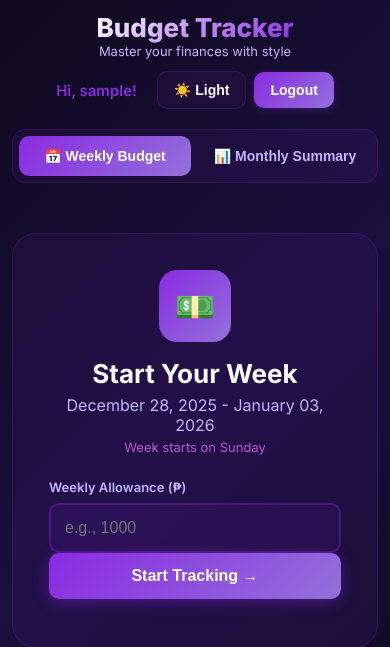
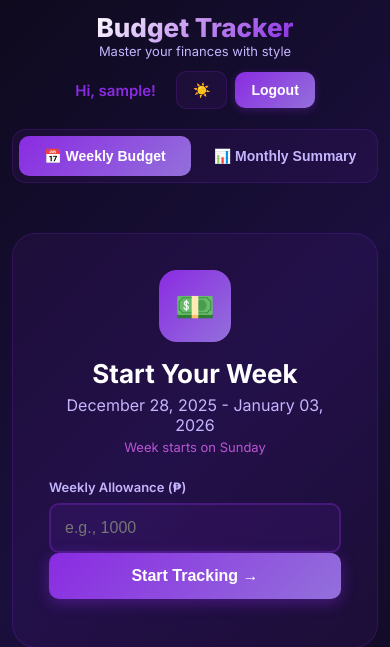
Before and after one commit to CedZzzzzzzzz/budget-tracker, a Flask app: page /dashboard in a window 390 px wide. Shown: the top 647 px of the page. Run offline with Flask 3, Linux system fonts and the light colour scheme; the visitor is signed in with stand-in values (Sample User, id 1); data that the repository does not hold is empty.

Commit message:
fix: resolve theme toggle responsiveness and double-binding conflict

```diff
--- a/static/js/script.js
+++ b/static/js/script.js
@@ -123,14 +123,20 @@ if (allowanceInputEl) {
 let allowance = 0, expenses = {}, selectedDay = '', weekInfo = null;
 let currentMonth = new Date().getMonth() + 1, currentYear = new Date().getFullYear();
 let darkMode = localStorage.getItem('darkMode') !== 'false';
-document.documentElement.setAttribute('data-theme', darkMode ? 'dark' : 'light');
+
+// Dark Mode & Light Mode
+function applyTheme(isDark) {
+    document.documentElement.setAttribute('data-theme', isDark ? 'dark' : 'light');
+    const btn = document.getElementById('themeToggle');
+    if (btn) btn.textContent = isDark ? '☀️' : '🌙';
+}
+applyTheme(darkMode);
 
 // Theme Toggle
 function toggleTheme() {
     darkMode = !darkMode;
     localStorage.setItem('darkMode', darkMode);
-    document.documentElement.setAttribute('data-theme', darkMode ? 'dark' : 'light');
-    document.getElementById('themeToggle').textContent = darkMode ? '☀️ Light' : '🌙 Dark';
+    applyTheme(darkMode);
 }
 
 // PDF Export
@@ -266,7 +272,7 @@ function renderExpenseList() {
     const days = ['Sunday', 'Monday', 'Tuesday', 'Wednesday', 'Thursday', 'Friday', 'Saturday'];
     const today = new Date().getDay();
 
-    // Check if we have any expenses to show or any days have passed
+    // Check if any expenses to show or any days have passed
     const hasAnyExpenses = Object.keys(expenses).length > 0;
     const hasPastDays = today > 0;
 
@@ -449,5 +455,4 @@ window.addEventListener('DOMContentLoaded', async () => {
 
     console.log('=== PAGE LOAD END ===');
     loadMonthlySummary();
-    document.getElementById('themeToggle').textContent = darkMode ? '☀️ Light' : '🌙 Dark';
 });
--- a/templates/dashboard.html
+++ b/templates/dashboard.html
@@ -19,8 +19,8 @@
             </div>
             <div class="header-actions">
                 <span id="userGreeting" class="user-greeting"></span>
-                <button id="themeToggle" class="btn-theme" onclick="toggleTheme()">☀️ Light</button>
-                <button id="exportBtn" class="btn-export hidden" onclick="exportWeeklyPDF()">📄 Export PDF</button>
+                <button id="themeToggle" class="btn-theme">☀️</button>
+                <button id="exportBtn" class="btn-export hidden" onclick="exportWeeklyPDF()">Export PDF</button>
                 <button id="logoutBtn" class="btn-logout">Logout</button>
             </div>
         </div>
```
